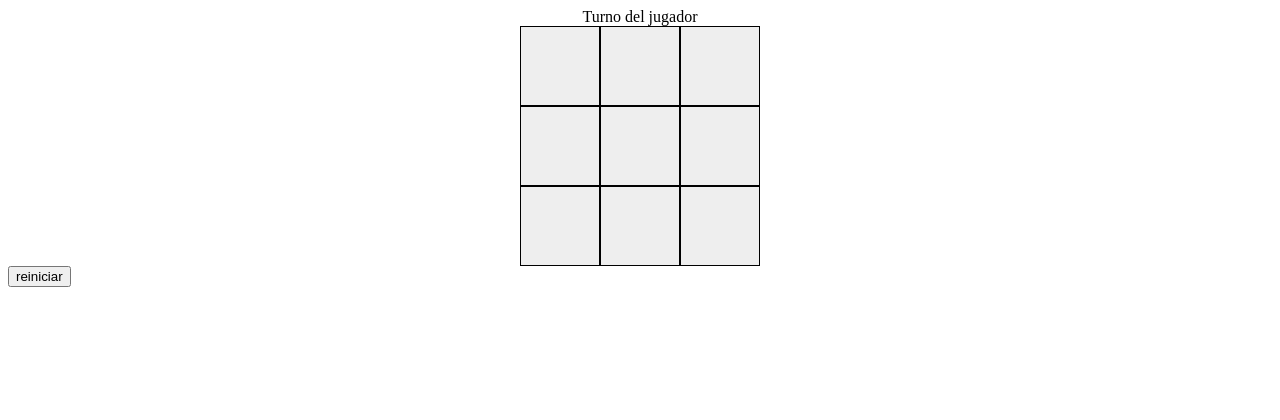
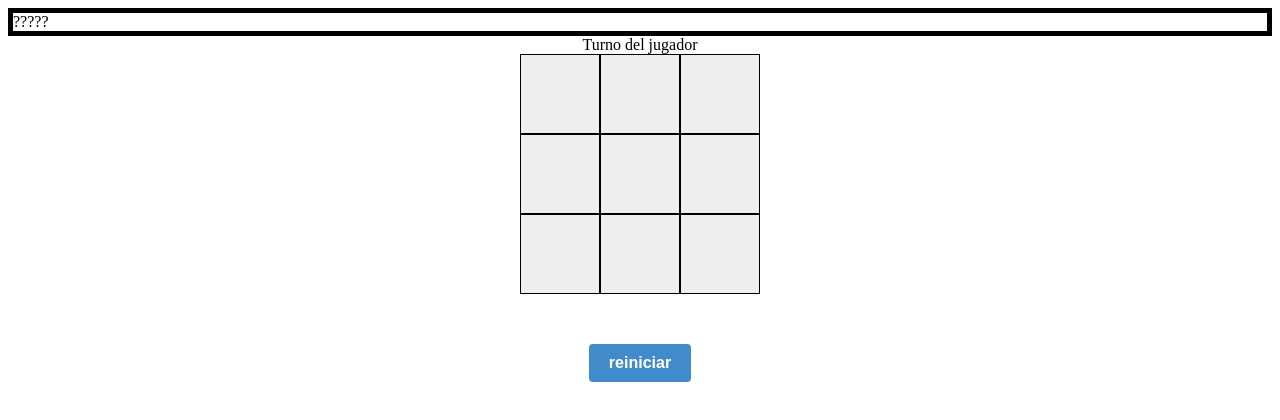
Before and after one commit to fedetz1/Proyecto-TaTeTi, a plain HTML site: page index.html in a window 1280 px wide. Drawn offline with Linux system fonts and the light colour scheme.

Commit message:
agregue boton ?????

```diff
--- a/index.html
+++ b/index.html
@@ -7,13 +7,18 @@
     <link rel="stylesheet" href="styles.css">
 </head>
 <body>
+    <div class="botonsecreto">
+    ?????
+    </div>
     <div id="juego">
         <div id="turno"></div>
         <div id="tablero"></div>
     </div>
-    <button class="reiniciar" onclick="comienzoPartida()">
-        reiniciar
-    </button>
+    <div class="caja-boton">
+        <button class="reiniciar" onclick="comienzoPartida()">
+            reiniciar
+        </button>
+    </div>
     <script src="script.js"></script>
 </body>
 </html>
--- a/script.js
+++ b/script.js
@@ -135,3 +135,15 @@ function terminarPartida() {
   }`;
   tableroLleno = true;
 }
+
+
+
+
+    const texto=document.querySelector(".botonsecreto")
+    let i=0
+    texto.addEventListener("click",e=>{
+        if(i==5){
+            alert("te amo")
+        }
+        i++
+    })
--- a/styles.css
+++ b/styles.css
@@ -26,3 +26,41 @@
     display: flex;
     justify-content: center;
   }
+
+  .caja-boton{
+    position: relative;
+      display: flex;
+      justify-content: center;
+      align-items: center;
+      margin-top: 50px;
+  }
+    .reiniciar {
+
+      padding: 10px 20px;
+      font-size: 16px;
+      font-weight: bold;
+      text-align: center;
+      text-decoration: none;
+      color: #fff;
+      background-color: #428bca;
+      border: none;
+      border-radius: 4px;
+      cursor: pointer;
+    }
+
+    .reiniciar:hover {
+      background-color: #3071a9;
+    }
+
+    .reiniciar:focus {
+      outline: none;
+    }
+
+    .reiniciar:active {
+      background-color: #286090;
+    }
+
+
+.botonsecreto{
+  border: black 5px solid;
+}
```
